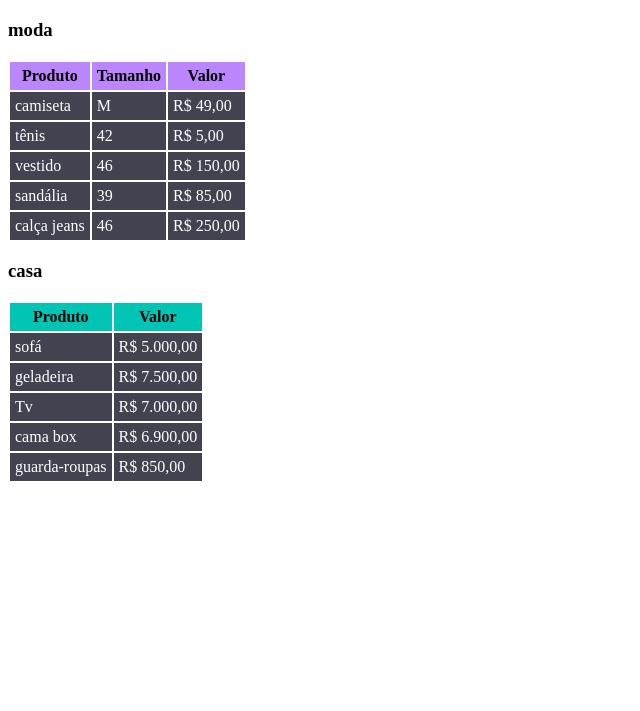
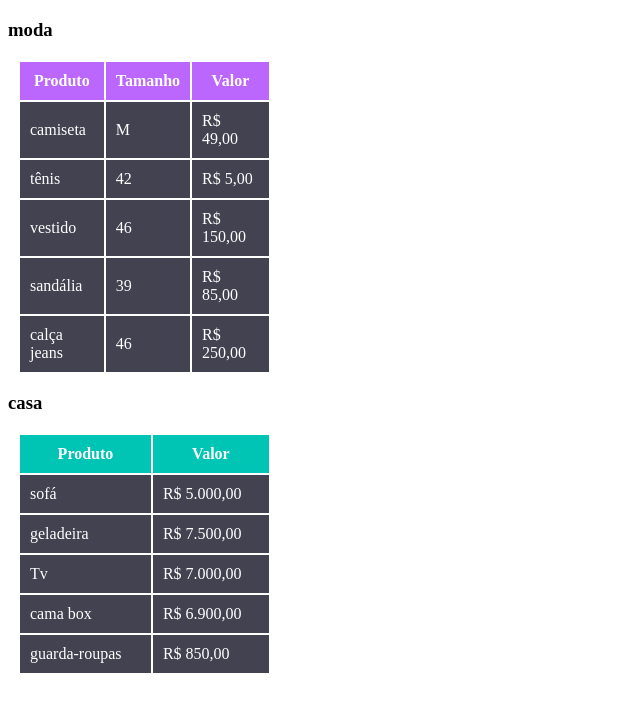
Before and after one commit to tatianebentes/desafios-devquest, a plain HTML site: page Desafio4/index.html in a window 1280 px wide. Shown: the part 61-772 px from the top of the page, without its empty margins (0-640 px from the left). Drawn offline with Linux system fonts and the light colour scheme.

Commit message:
códigos refatorados

```diff
--- a/Desafio3/style.css
+++ b/Desafio3/style.css
@@ -3,11 +3,11 @@ p {
     padding: 20px;
 }
 
-.paragrafo-estilo-padrao {
+.paragrafo-padrao {
     background-color: #F5F5F5;
 }
 
-.paragrafo-estilo-destacado{
+.paragrafo-destacado{
     background-color: #F0CCE2;
     font-weight: bold;
 }
--- a/Desafio4/index.html
+++ b/Desafio4/index.html
@@ -12,33 +12,33 @@
 
     <h3>moda</h3>
 
-    <table>
-        <tr class="tabela-moda-descritivo">
+    <table class="tabela-vestuario">
+        <tr>
             <th>Produto</th>
             <th>Tamanho</th>
             <th>Valor</th>
         </tr>
-        <tr class="tabela-moda-produto">
+        <tr>
             <td>camiseta</td>
             <td>M</td>
             <td>R$ 49,00</td>
         </tr>
-        <tr class="tabela-moda-produto">
+        <tr>
             <td>tênis</td>
             <td>42</td>
             <td>R$ 5,00</td>
         </tr>
-        <tr class="tabela-moda-produto">
+        <tr>
             <td>vestido</td>
             <td>46</td>
             <td>R$ 150,00</td>
         </tr>
-        <tr class="tabela-moda-produto">
+        <tr>
             <td>sandália</td>
             <td>39</td>
             <td>R$ 85,00</td>
         </tr>
-        <tr class="tabela-moda-produto">
+        <tr>
             <td>calça jeans</td>
             <td>46</td>
             <td>R$ 250,00</td>
@@ -47,27 +47,27 @@
 
     <h3>casa</h3>
 
-    <table>
-        <tr class="tabela-casa-descritivo">
+    <table class="tabela-casa">
+        <tr>
             <th>Produto</th>
             <th>Valor</th>
         </tr>
-        <tr class="tabela-casa-produto">
+        <tr>
             <td>sofá</td>
             <td>R$ 5.000,00</td>
         </tr>
-        <tr class="tabela-casa-produto">
+        <tr>
             <td>geladeira</td>
             <td>R$ 7.500,00</td>
-        <tr class="tabela-casa-produto">
+        <tr>
             <td>Tv</td>
             <td>R$ 7.000,00</td>
         </tr>
-        <tr class="tabela-casa-produto">
+        <tr>
             <td>cama box</td>
             <td>R$ 6.900,00</td>
         </tr>
-        <tr class="tabela-casa-produto">
+        <tr>
             <td>guarda-roupas</td>
             <td>R$ 850,00</td>
         </tr>
--- a/Desafio4/style.css
+++ b/Desafio4/style.css
@@ -1,17 +1,33 @@
-.tabela-moda-descritivo {
-    background-color: #BB86FC;
+.tabela-vestuario {
+    width: 20%;
+    margin: 10px;
 }
 
-.tabela-casa-descritivo  {
-    background-color: #00C4B4;
+.tabela-vestuario th {
+    padding: 10px;
+    background-color: #BB66FC;
+    color:  white;
 }
 
-.tabela-moda-produto,
-.tabela-casa-produto{
+.tabela-vestuario td {
+    padding: 10px;
     background-color: #424250;
-    color: #FFFFFF;
+    color: white;
 }
 
-th, td {
-    padding: 5px;
+.tabela-casa {
+    width: 20%;
+    margin: 10px;
 }
+
+.tabela-casa th {
+    padding: 10px;
+    background-color: #00C4B4;
+    color: white;
+}
+
+.tabela-casa td {
+    padding: 10px;
+    background-color: #424250;
+    color: white;
+}
```
Also changed, not shown: Desafio1/index.html (+1 -2 lines), Desafio3/index.html (+2 -6 lines).
